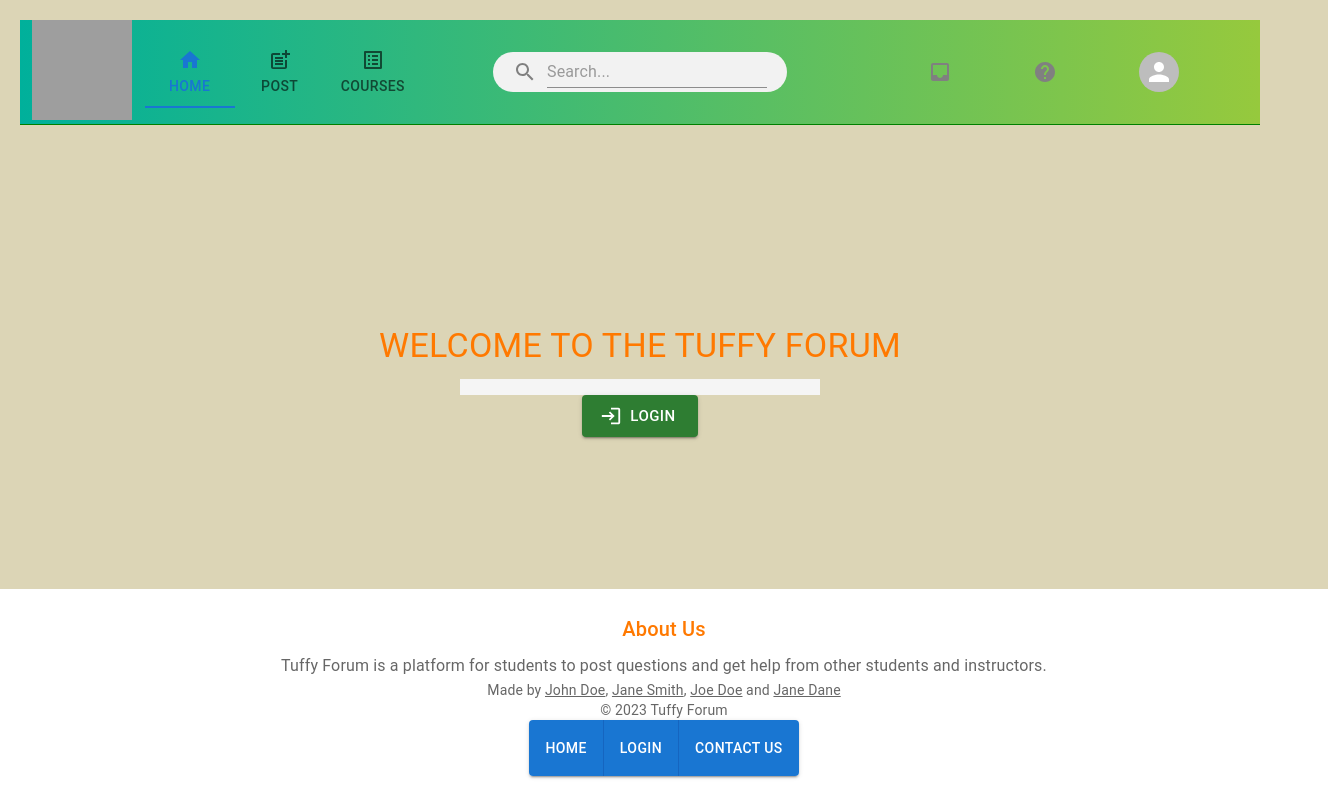
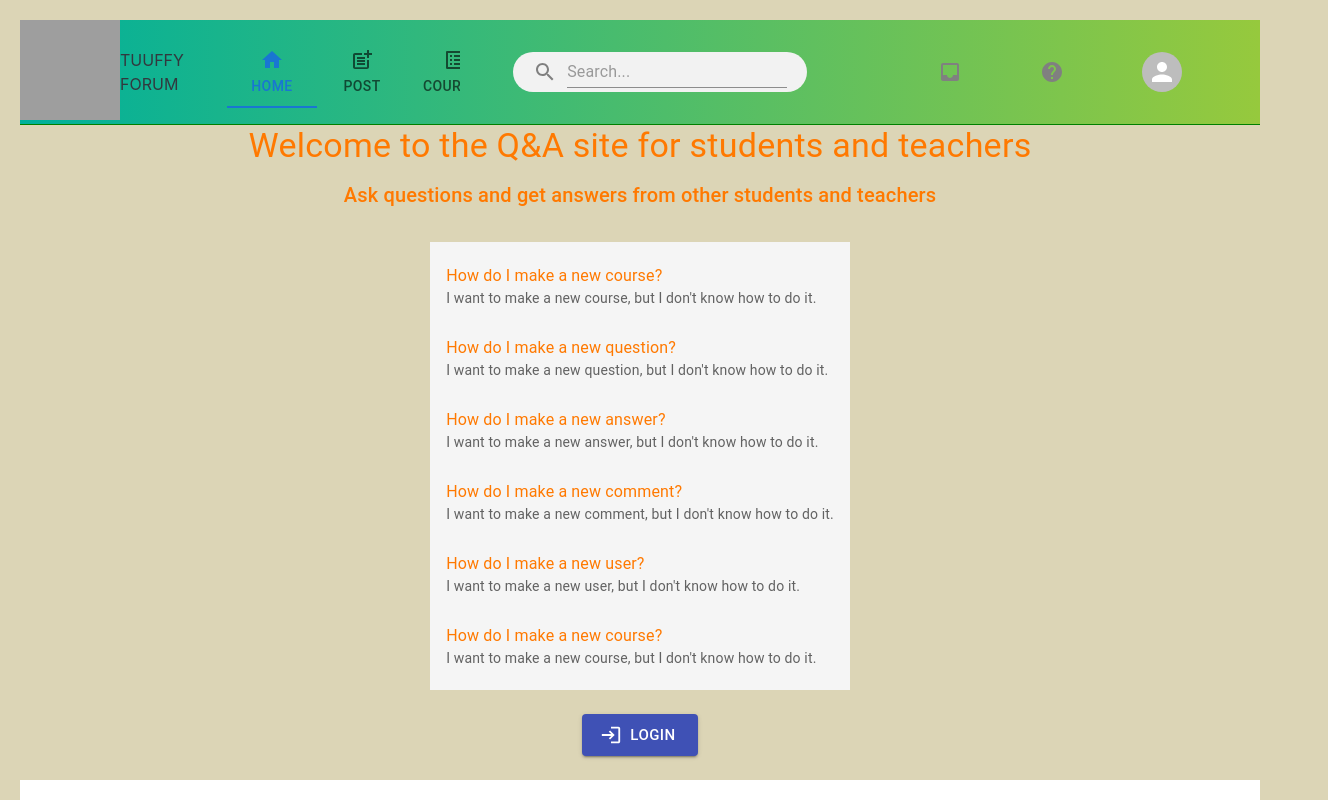
Before and after one commit to David-S409/tuffy-forum, a React (Vite) app: page / in a window 1280 px wide. Shown: the top 800 px of the page, 1328 px wide, since content can reach past the window. Built offline with nearby package versions, Linux system fonts and the light colour scheme; grey boxes are pictures that could not be loaded.

Commit message:
spacing and right format to navbar and footer

```diff
--- a/src/components/Footer/footer.tsx
+++ b/src/components/Footer/footer.tsx
@@ -10,17 +10,11 @@ const useStyles = makeStyles()((theme) => {
     return {
   footer: {
     backgroundColor: theme.palette.background.paper,
-    padding: theme.spacing(3),
-    position: 'absolute',
-    bottom: 0,
-    left: 0,
-    right: 0,
-    width: '100%',
-
-
+    padding: theme.spacing(2),
+    position: 'relative',
   },
   link: {
-    margin: theme.spacing(1, 1.5),
+    margin: theme.spacing(1.5, 1),
   },
 };
 });
@@ -59,7 +53,7 @@ export default function Footer() {
         {new Date().getFullYear()}
         {' Tuffy Forum'}
       </Typography>
-      <BottomNavigation>
+      <BottomNavigation sx={{paddingTop: 2}}>
         <ButtonGroup variant="contained" color="primary" aria-label="text primary button group">
             <Button href='/'>
                 Home
--- a/src/components/Navigation/Navbar.tsx
+++ b/src/components/Navigation/Navbar.tsx
@@ -13,6 +13,7 @@ import SvgIcon from '@mui/material/SvgIcon';
 import ListAlt from '@mui/icons-material/ListAlt';
 import PostAddIcon from '@mui/icons-material/PostAdd';
 import * as React from 'react';
+import { Typography } from '@mui/joy';
 
 
 
@@ -22,9 +23,8 @@ const useStyles = makeStyles()(() => {
     headerContainer: {
       display: 'flex',
       justifyContent: 'space-around',
-      position: '-webkit-sticky',
+      position: 'relative',
       backgroundImage: 'linear-gradient(to right, #00b09b, #96c93d)',
-      top: 0,
     },
     headerLeft: {
       display: 'flex',
@@ -104,6 +104,9 @@ export default function Navbar() {
             height='100px'
             />
           </Link>
+          <Typography>
+            TUUFFY FORUM
+          </Typography>
           <Tabs value={value} onChange={handleChange} aria-label='icon-tabs'>
             <Tab label="Home" href="/" icon={<HomeIcon />} />
             <Tab label="Post" href="/post" icon={<PostAddIcon />} />
--- a/src/pages/HomePage/HomePage.tsx
+++ b/src/pages/HomePage/HomePage.tsx
@@ -6,12 +6,13 @@ import Container from '@mui/material/Container';
 import Typography from '@mui/material/Typography';
 import QuestionList from './QuestionList';
 import NewCourseForm from '../Course/CoursesPage';
+import Grid from '@mui/material/Grid';
 
-const useStyles = makeStyles()((theme) => {
+const useStyles = makeStyles()(() => {
   return {
   root: {
-    paddingTop: theme.spacing(25),
-    paddingBottom: theme.spacing(0),
+    paddingTop: 'auto',
+    paddingBottom: 'auto',
     display: 'flex',
     justifyContent: 'center',
     alignItems: 'center',
@@ -30,21 +31,36 @@ const useStyles = makeStyles()((theme) => {
 
 function Home() {
   const { classes } = useStyles();
-  //const user = useSelector((state: any) => state.app.user);
-  const questions = useSelector((state: any) => /*state.app.questions*/[]);
-
-
+  const user = useSelector((state: any) => state.app.user);
 
   return (
-    <div className={classes.root}>
-      <Container maxWidth="lg" className={classes.content}>
-        <Typography variant="h4" align="center" gutterBottom>
-          WELCOME TO THE TUFFY FORUM
-        </Typography>
-        <QuestionList questions={questions} />
-        <LoginPage />
-      </Container>
-    </div>
+    <Grid container spacing={3} direction={'column'}>
+      <Grid item xs={12}>
+        <Container maxWidth="md" className={classes.root}>
+          <Typography variant="h4" component="h1" gutterBottom>
+            Welcome to the Q&A site for students and teachers
+          </Typography>
+          <Typography variant="h6" component="h2" gutterBottom>
+            Ask questions and get answers from other students and teachers
+          </Typography>
+        </Container>
+      </Grid>
+      <Grid item xs={12}>
+        <Container maxWidth="md" className={classes.content}>
+          <QuestionList />
+        </Container>
+      </Grid>
+      <Grid item xs={12}>
+        <Container maxWidth="md" className={classes.content}>
+          <LoginPage />
+        </Container>
+      </Grid>
+      <Grid item xs={12}>
+        <Container maxWidth="md" className={classes.content}>
+          <>  </>
+        </Container>
+        </Grid>
+    </Grid>
   );
 }
 
--- a/src/pages/HomePage/QuestionList.tsx
+++ b/src/pages/HomePage/QuestionList.tsx
@@ -1,62 +1,74 @@
 import React from 'react';
 import { makeStyles } from 'tss-react/mui';
 import { List, ListItem, ListItemText, Typography } from '@mui/material';
+import Box from '@mui/material/Box';
 
 const useStyles = makeStyles()(() => {
     return {
   root: {
-    width: '100%',
-    maxWidth: 360,
+    width: 'auto',
     backgroundColor: '#f5f5f5',
     overflow: 'auto',
-    maxHeight: 300,
+    maxHeight: 'auto',
     margin: '0 auto',
   },
     };
 });
 
-interface Question {
-  id: number;
-  title: string;
-  body: string;
-  numComments: number;
-  numAnswers: number;
-  numUpvotes: number;
-  numDownvotes: number;
-}
 
-interface Props {
-  questions: Question[];
-}
+function QuestionList() {
+    const { classes } = useStyles();
+    const questions = [
+        {
+            id: 1,
+            title: 'How do I make a new course?',
+            body: 'I want to make a new course, but I don\'t know how to do it.',
 
-function QuestionList(props: Props) {
-  const { questions } = props;
-  const { classes } = useStyles();
+        },
+
+        {
+            id: 2,
+            title: 'How do I make a new question?',
+            body: 'I want to make a new question, but I don\'t know how to do it.',
+        },
+
+        {
+            id: 3,
+            title: 'How do I make a new answer?',
+            body: 'I want to make a new answer, but I don\'t know how to do it.',
+        },
+
+        {
+            id: 4,
+            title: 'How do I make a new comment?',
+            body: 'I want to make a new comment, but I don\'t know how to do it.',
+        },
+
+        {
+            id: 5,
+            title: 'How do I make a new user?',
+            body: 'I want to make a new user, but I don\'t know how to do it.',
+        },
+
+        {
+            id: 6,
+            title: 'How do I make a new course?',
+            body: 'I want to make a new course, but I don\'t know how to do it.',
+        },
+    ];
 
     return (
-    <List dense className={classes.root}>
+
+    <Box sx={{bgcolor: 'background.paper' }}>
+      <List className={classes.root}>
           {questions.map((question) => (
-        <ListItem key={question.id}>
-          <ListItemText
-            primary={
-              <Typography variant="h6" component="span">
-                {question.title}
-              </Typography>
-            }
-            secondary={
-              <>
-                <Typography variant="body1" color="textSecondary" component="span">
-                  {question.body.slice(0, 100)}
-                </Typography>
-                <Typography variant="caption" color="textSecondary" component="span">
-                  {`${question.numComments} comments, ${question.numAnswers} answers, ${question.numUpvotes} upvotes, ${question.numDownvotes} downvotes`}
-                </Typography>
-              </>
-            }
-          />
+              <ListItem key={question.id} button>
+                  <ListItemText primary={question.title} secondary={question.body} />
               </ListItem>
           ))}
       </List>
+  </Box>
+
     );
 }
 
--- a/src/pages/login/LoginPage.tsx
+++ b/src/pages/login/LoginPage.tsx
@@ -4,10 +4,23 @@ import { useNavigate } from 'react-router-dom';
 import { setIsAuth, setUser } from '../../appSlice';
 import Button from '@mui/material/Button';
 import LoginIcon from '@mui/icons-material/Login';
+import { makeStyles } from 'tss-react/mui';
+
+const useStyles = makeStyles()(() => {
+  return {
+    root: {
+      backgroundColor: '#3f51b5',
+      padding: 'auto',
+    },
+  };
+});
+
+
 
 export default function LoginPage() {
   const dispatch = useDispatch();
   const navigate = useNavigate();
+  const { classes } = useStyles();
   const fetchAuthUser = async () => {
     const response = await axios
       .get('http://localhost:8080/api/v1/auth/user', { withCredentials: true })
@@ -50,6 +63,7 @@ export default function LoginPage() {
       size='large'
       fullWidth color='success'
       focusRipple
+      className={classes.root}
       >
         Login
       </Button>
```
Lines whose indentation alone changed are shown as unchanged.
